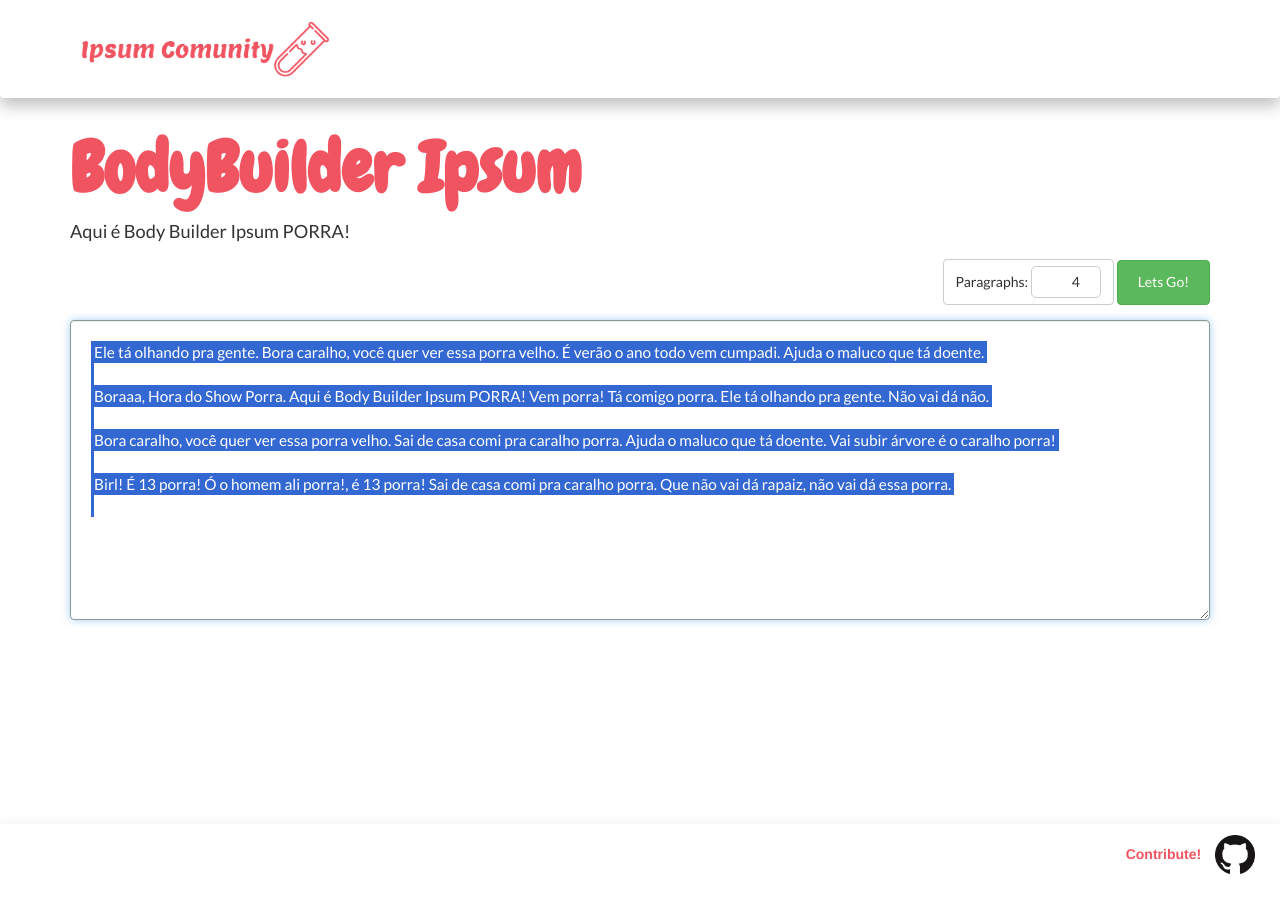
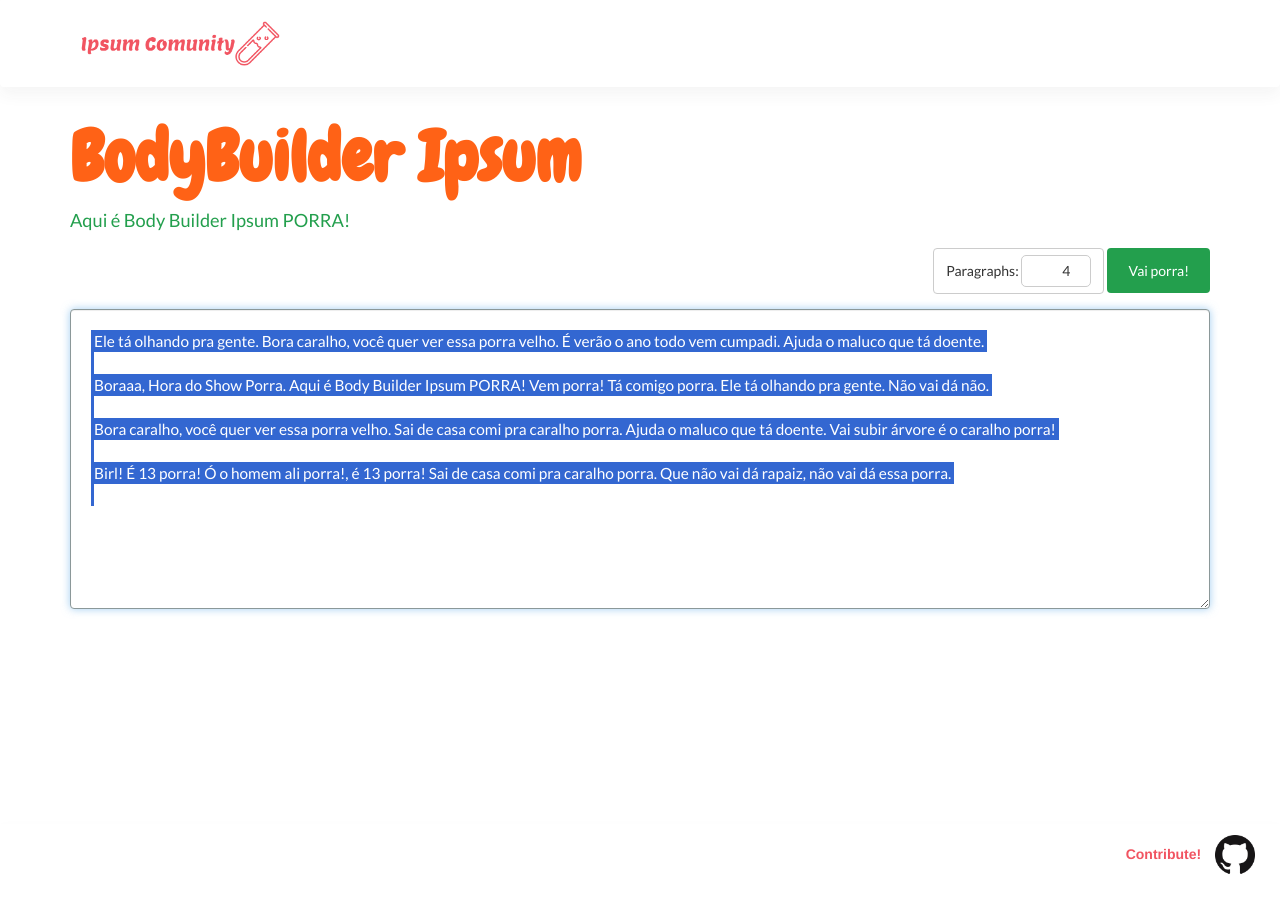
Before and after one commit to ipsum-community/ipsum-community.github.io, a Jekyll site: the page built from _ipsum/bodybuilderipsum.com.br.md, in a window 1280 px wide. Built offline with Jekyll 4.4.1, drawn with Linux system fonts in a browser that asks for light colours.

Commit message:
Layout tool and index page modified close #20 close #26

```diff
--- a/_ipsum/bodybuilderipsum.com.br.md
+++ b/_ipsum/bodybuilderipsum.com.br.md
@@ -7,6 +7,18 @@ description: "Aqui é Body Builder Ipsum PORRA!"
 site: "http://bodybuilderipsum.com.br"
 author: sena
 collaborative: true
+
+
+titleColor: "#FF6216"
+descColor: "#239F4D"
+genBtnTextColor: "#ffffff"
+genBtnBgColor: "#239F4D"
+genBtnText: "Vai porra!"
+labelTextColor: "#ffffff"
+labelBgColor: "#FF6216"
+labelBorderColor: "#239F4D"
+
+
 language:
   - name: Português
     text:
--- a/_layouts/ipsumpage.html
+++ b/_layouts/ipsumpage.html
@@ -11,17 +11,19 @@
 {% include header.html %}
 
 <div class="container">
+    <div class="row">
+        <div class="col-lg-12">
             <div id="ipsum-layout">
 
                 <div class="row">
                     <div class="col-lg-12">
-                <div id="title">{{ page.title }}</div>
+                        <div id="title" style="color: {{ page.titleColor }} ">{{ page.title }}</div>
                     </div>
                 </div>
 
                 <div class="row">
                     <div class="col-lg-12">
-                <div id="description">{{ page.description }}</div>
+                        <div id="description" style="color: {{ page.descColor }} ">{{ page.description }}</div>
                     </div>
                 </div>
 
@@ -33,7 +35,7 @@
                                 <span>Language:</span>
                                 <select>
                                     {% for language in page.language %}
-                            <option value="{{language.name}}">
+                                    <option value="{{ language.name }}">
                                         {{ language.name }}
                                     </option>
                                     {% endfor %}
@@ -50,10 +52,14 @@
                                     </div>
                                     -->
                                     <div class="btn btn-default">
-                                Paragraphs: <input id="paragraph-number-input" class="number-input" type="number" min="1"
+                                        Paragraphs: <input id="paragraph-number-input" class="number-input"
+                                                           type="number" min="1"
                                                            value="4">
                                     </div>
-                            <button type="submit" id="btn-generate" class="btn btn-success">Lets Go!</button>
+                                    <button type="submit" id="btn-generate" class="btn"
+                                            style="background-color: {{ page.genBtnBgColor }}; color: {{ page.genBtnTextColor }}">
+                                        {{ page.genBtnText | default: "Lets Go!"}}
+                                    </button>
                                 </form>
                             </div>
                         </div>
@@ -71,6 +77,8 @@
                 </section>
             </div>
         </div>
+    </div>
+</div>
 {% include footer.html %}
 
 <script src="/assets/js/Util.js"></script>
--- a/_sass/_header.scss
+++ b/_sass/_header.scss
@@ -1,15 +1,14 @@
 .navbar-transparent {
     padding: 10px;
     background: transparent;
-    box-shadow:         0px 8px 15px 0px rgba(50, 50, 50, 0.30);
-    -moz-box-shadow:    0px 8px 15px 0px rgba(50, 50, 50, 0.30);
-    -webkit-box-shadow: 0px 8px 15px 0px rgba(50, 50, 50, 0.30);
+    box-shadow:         0px 8px 15px 0px rgba(50, 50, 50, 0.05);
+    -moz-box-shadow:    0px 8px 15px 0px rgba(50, 50, 50, 0.05);
+    -webkit-box-shadow: 0px 8px 15px 0px rgba(50, 50, 50, 0.05);
 
     .navbar-header{
         #logo{
             margin: 10px;
-            width: 250px;
-
+            width: 200px;
         }
     }
     .nav-btns{
--- a/_sass/_layout.scss
+++ b/_sass/_layout.scss
@@ -1,28 +1,47 @@
-h1{
+
+h1 {
   color: $default;
 }
 
-a{
+a {
   color: $default;
   text-decoration: none;
-    &:hover{
+  &:hover {
     color: $default-dark !important;
     text-decoration: none;
   }
 }
 
-.container-logo{
+.ipsum-label {
+  color: $default;
+  background-color: $default-gray-bootstrap;
+  padding: 10px 15px;
+  margin: 10px;
+  display: inline-block;
+  border-radius: 100px;
+
+  &:hover {
+    border: 2px solid $default;
+    margin: 8px;
+  }
+}
+
+.label-md {
+  font-size: 1.2em;
+}
+
+.container-logo {
   margin: 0px 15px 15px 15px;
 
-    #contribute-text{
+  #contribute-text {
     font-weight: bold;
     margin-right: 10px;
   }
-    .logo{
+  .logo {
     width: 40px;
   }
 }
 
-.ipsum-name{
+.ipsum-name {
   text-transform: capitalize;
 }
```
Also changed, not shown: _ipsum/arnoldschwarzenegger.md (+12 -0 lines), index.html (+6 -11 lines). Lines whose indentation alone changed are shown as unchanged.
